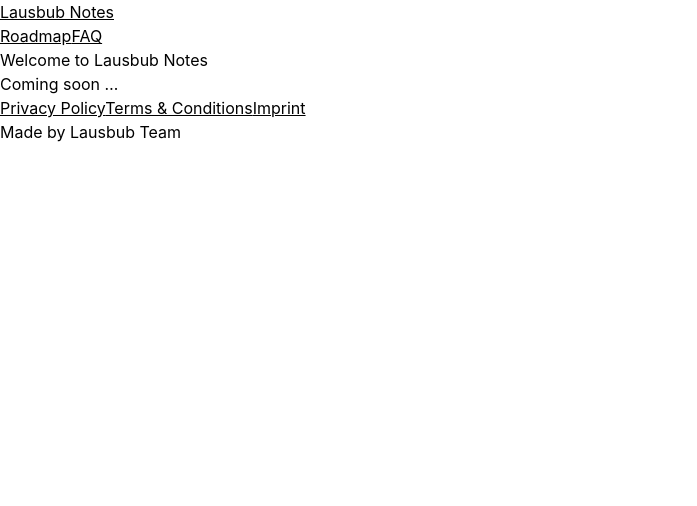
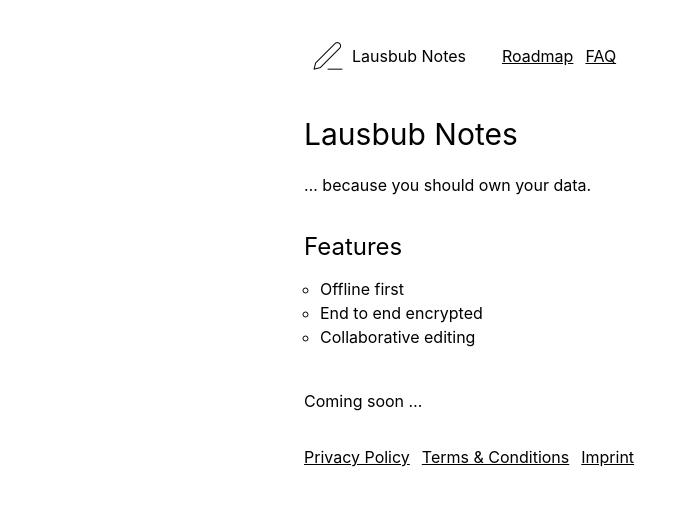
Before and after one commit to serenity-kit/website-legacy, a Next.js app: page / in a window 1280 px wide. Shown: the top 506 px of the page, without its empty margins (0-697 px from the left). Built offline with nearby package versions, Linux system fonts and the light colour scheme.

Commit message:
styling & content improvements

```diff
--- /dev/null
+++ b/components/UnorderedList.tsx
@@ -0,0 +1,7 @@
+import React from "react";
+
+const ListItem: React.FC = (props) => (
+  <ul className="list-circle ml-4" {...props} />
+);
+
+export default ListItem;
--- a/pages/_app.tsx
+++ b/pages/_app.tsx
@@ -8,6 +8,7 @@ import { H1, H2, H3, H4 } from "../components/Headline";
 import Codeblock from "../components/Codeblock";
 import Blockquote from "../components/Blockquote";
 import InlineCode from "../components/InlineCode";
+import UnorderedList from "../components/UnorderedList";
 
 const mdxComponents = {
   h1: H1,
@@ -18,6 +19,7 @@ const mdxComponents = {
   code: Codeblock,
   inlineCode: InlineCode,
   blockquote: Blockquote,
+  ul: UnorderedList,
 };
 
 function MyApp({ Component, pageProps }: AppProps) {
@@ -28,18 +30,26 @@ function MyApp({ Component, pageProps }: AppProps) {
         <link rel="icon" href="/favicon.ico" />
       </Head>
 
-      <header>
-        <div>
-          <Link href="/">
-            <a>Lausbub Notes</a>
-          </Link>
-        </div>
-
-        <ul>
+      <header className="max-w-2xl mx-4 md:mx-auto my-8">
+        <ul className="flex items-center space-x-3">
+          <li className="mr-6">
+            <Link href="/">
+              <a className="no-underline flex items-center">
+                <img
+                  src="/icon.png"
+                  alt="Logo"
+                  style={{ height: 48, width: 48 }}
+                />
+                Lausbub Notes
+              </a>
+            </Link>
+          </li>
           <li>
             <Link href="/roadmap">
               <a>Roadmap</a>
             </Link>
+          </li>
+          <li>
             <Link href="/faq">
               <a>FAQ</a>
             </Link>
@@ -47,25 +57,30 @@ function MyApp({ Component, pageProps }: AppProps) {
         </ul>
       </header>
 
-      <MDXProvider components={mdxComponents}>
-        <Component {...pageProps} />
-      </MDXProvider>
+      <main>
+        <MDXProvider components={mdxComponents}>
+          <Component {...pageProps} />
+        </MDXProvider>
+      </main>
 
-      <footer>
-        <ul>
+      <footer className="max-w-2xl mx-4 md:mx-auto my-8">
+        <ul className="flex items-center space-x-3">
           <li>
             <Link href="/privacy-policy">
               <a>Privacy Policy</a>
             </Link>
+          </li>
+          <li>
             <Link href="/terms-and-conditions">
               <a>Terms & Conditions</a>
             </Link>
+          </li>
+          <li>
             <Link href="/imprint">
               <a>Imprint</a>
             </Link>
           </li>
         </ul>
-        Made by Lausbub Team
       </footer>
     </>
   );
--- a/pages/index.tsx
+++ b/pages/index.tsx
@@ -1,8 +1,22 @@
+import TextSection from "../components/TextSection";
+import UnorderedList from "../components/UnorderedList";
+import { H1, H2 } from "../components/Headline";
+
 export default function Home() {
   return (
-    <main>
-      <h1 className="text-grey-500">Welcome to Lausbub Notes</h1>
-      <p>Coming soon …</p>
-    </main>
+    <TextSection>
+      <H1>Lausbub Notes</H1>
+      <p>… because you should own your data.</p>
+      <H2>Features</H2>
+      <UnorderedList>
+        <li>Offline first</li>
+        <li>End to end encrypted</li>
+        <li>Collaborative editing</li>
+      </UnorderedList>
+      <p>
+        <br />
+        Coming soon …
+      </p>
+    </TextSection>
   );
 }
--- a/pages/roadmap.mdx
+++ b/pages/roadmap.mdx
@@ -1,5 +1,6 @@
 # Roadmap
 
+- iOS & Android App (Oct 2020)
 - macOS App
 - Windows App
 - Awareness features like who is online & cursor position (possibly via WebRTC)
--- a/tailwind.config.js
+++ b/tailwind.config.js
@@ -1,6 +1,11 @@
 module.exports = {
   purge: [],
   theme: {
+    listStyleType: {
+      none: "none",
+      circle: "circle",
+      decimal: "decimal",
+    },
     extend: {},
   },
   variants: {
```
Also changed, not shown: public/icon.png (added).
